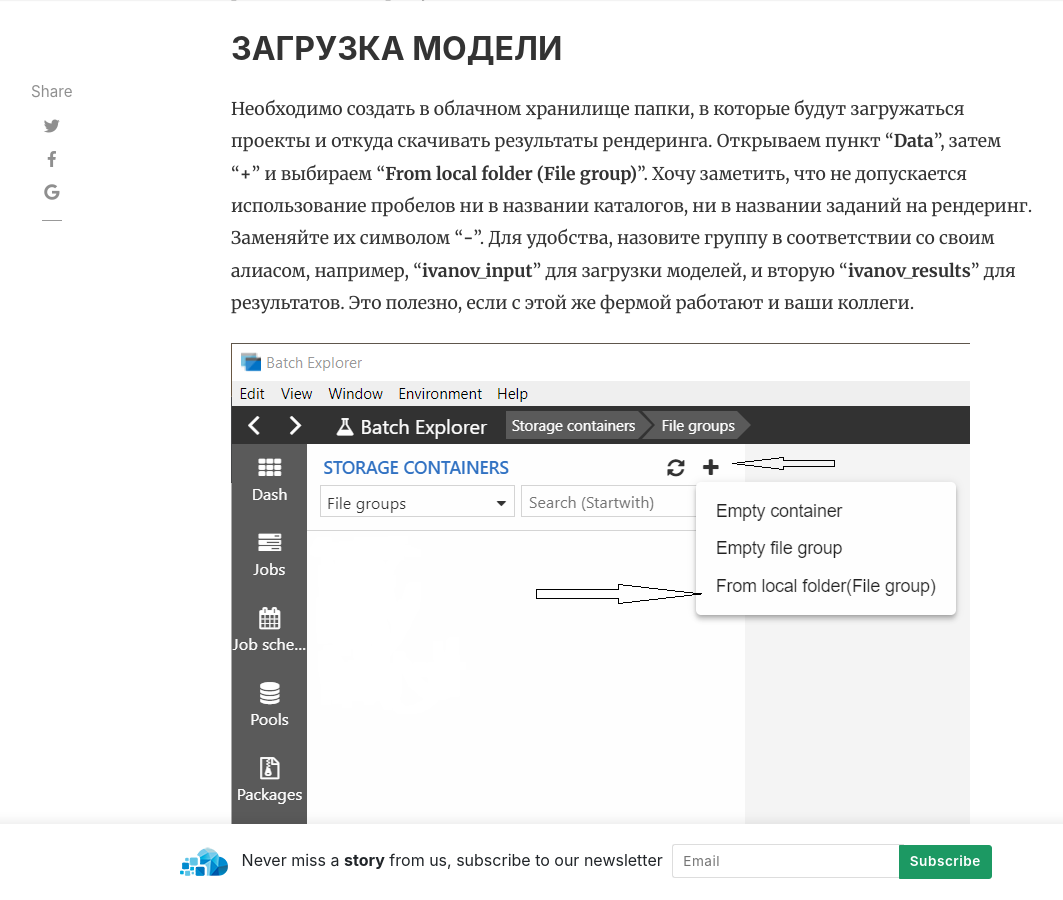
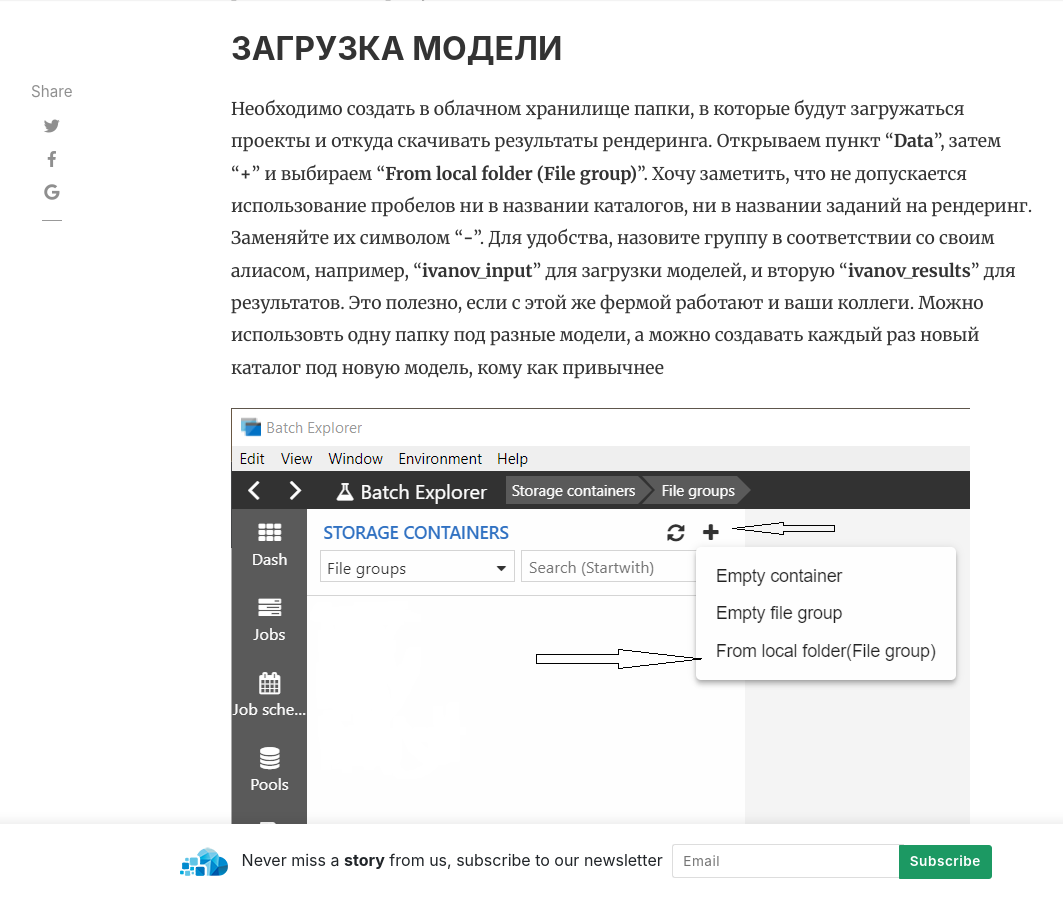
Before and after one commit to AzCEE/azcee.github.io, a Jekyll site: the page built from _posts/2020-10-10-3ds-max-rendering-guide.md, in a window 1280 px wide and 900 px high, scrolled down 1381 px. Shown: the whole window, without its empty margins (54-1117 px from the left). Built offline with Jekyll 4.4.1, drawn with Linux system fonts in a browser that asks for light colours; nearby versions of some CDN libraries; comment, search, counter and statistics services are not loaded.

Commit message:
Update 2020-10-10-3ds-max-rendering-guide.md

```diff
--- a/_posts/2020-10-10-3ds-max-rendering-guide.md
+++ b/_posts/2020-10-10-3ds-max-rendering-guide.md
@@ -27,7 +27,7 @@
 ## ЗАГРУЗКА МОДЕЛИ
 
 Необходимо создать в облачном хранилище папки, в которые будут загружаться проекты и откуда скачивать результаты рендеринга.
-Открываем пункт "**Data**", затем "**+**" и выбираем "**From local folder (File group)**". Хочу заметить, что не допускается использование пробелов ни в названии каталогов, ни в названии заданий на рендеринг. Заменяйте их символом "**-**". Для удобства, назовите группу в соответствии со своим алиасом, например, "**ivanov_input**" для загрузки моделей, и вторую "**ivanov_results**" для результатов. Это полезно, если с этой же фермой работают и ваши коллеги.
+Открываем пункт "**Data**", затем "**+**" и выбираем "**From local folder (File group)**". Хочу заметить, что не допускается использование пробелов ни в названии каталогов, ни в названии заданий на рендеринг. Заменяйте их символом "**-**". Для удобства, назовите группу в соответствии со своим алиасом, например, "**ivanov_input**" для загрузки моделей, и вторую "**ivanov_results**" для результатов. Это полезно, если с этой же фермой работают и ваши коллеги. Можно использовть одну папку под разные модели, а можно создавать каждый раз новый каталог под новую модель, кому как привычнее
 
 
 ![Image](/assets/users/sergeyperus/new-filegroup.png)
```
